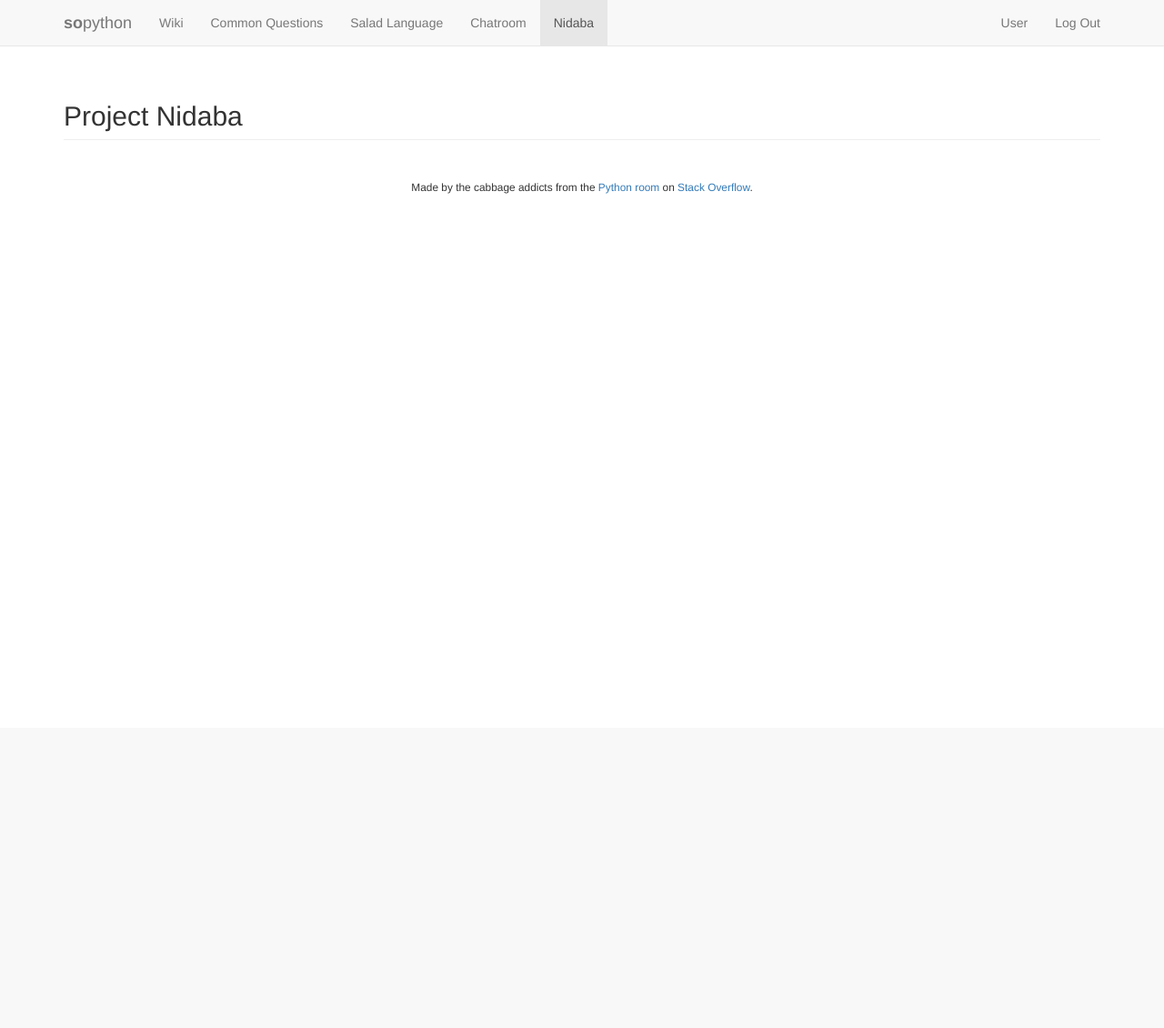
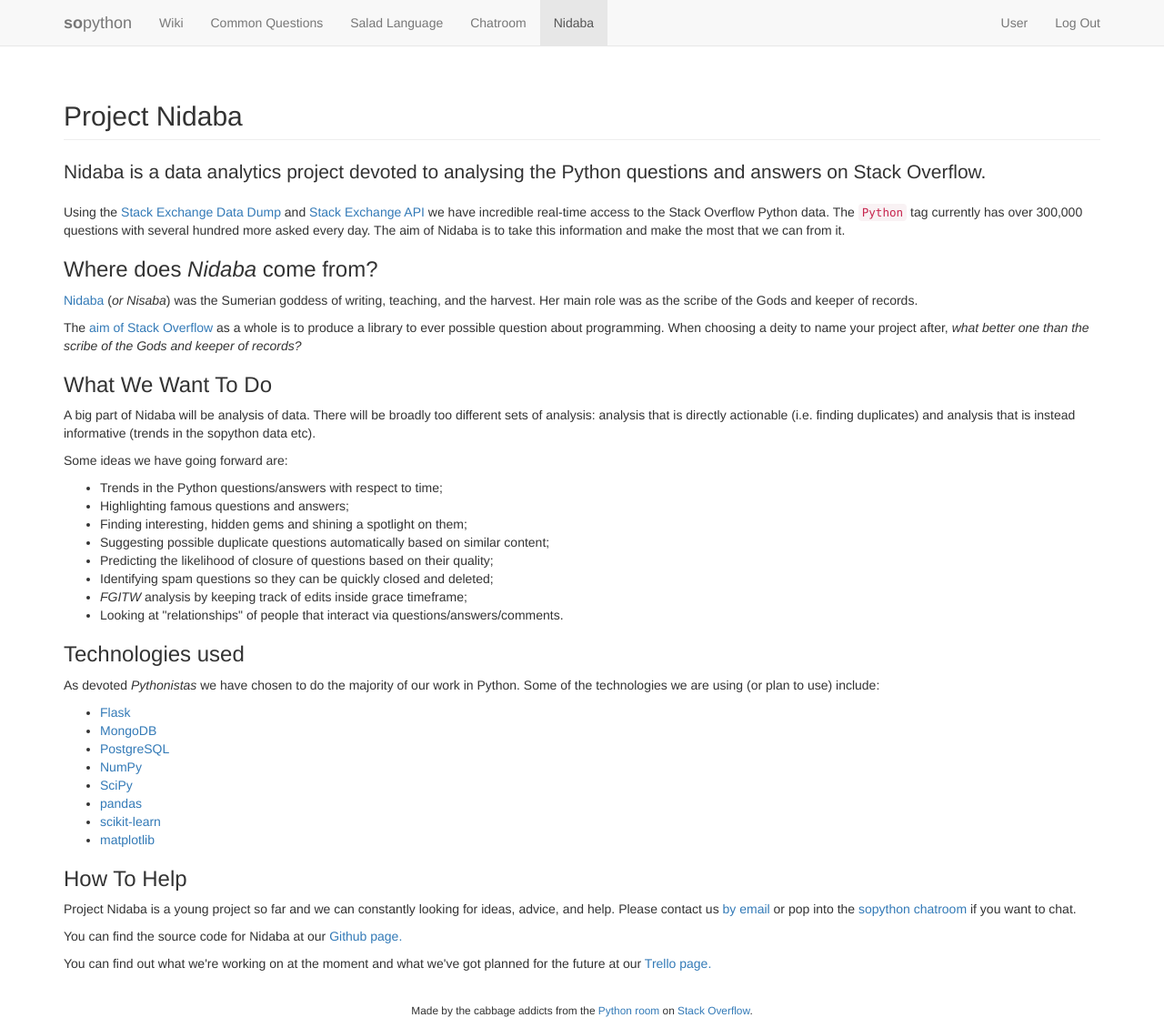
Before and after one commit to sopython/sopython-site, a Flask app: template sopy/templates/pages/nidaba.html in a window 1280 px wide. Shown: the whole page at 91% size. Before the commit the page ends 213 px from the top, so only its background shows below. Run offline with Flask 2, Linux system fonts and the light colour scheme; the template is opened without the code that fills it, so the values that code supplies are empty; parts of the project's set-up code (start-up, migrations or seed data) failed here and were passed over; some libraries are stand-ins or nearby versions.

Commit message:
Written Nidaba content

```diff
--- a/sopy/templates/pages/nidaba.html
+++ b/sopy/templates/pages/nidaba.html
@@ -7,5 +7,70 @@
 
     <h2 class="page-header">{% block title %}Project Nidaba{% endblock %}</h2>
 
+{#    <p class="lead"><em>Nidaba was the Sumerian goddess of writing and learning and the scribe of the Gods.</em></p>#}
+
+    <p class="lead">Nidaba is a data analytics project devoted to analysing the Python questions and answers on Stack Overflow.</p>
+
+    <p>Using the <a href="https://archive.org/details/stackexchange">Stack Exchange Data Dump</a> and
+       <a href="https://api.stackexchange.com/">Stack Exchange API</a> we have incredible real-time access to the Stack
+       Overflow Python data. The <code>Python</code> tag currently has over 300,000 questions with several hundred
+       more asked every day. The aim of Nidaba is to take this information and make the most that we can from it.</p>
+
+    <h3>Where does <em>Nidaba</em> come from?</h3>
+
+    <p><a href="http://en.wikipedia.org/wiki/Nidaba">Nidaba</a> (<em>or Nisaba</em>) was the Sumerian goddess of writing,
+        teaching, and the harvest. Her main role was as the scribe of the Gods and keeper of records.</p>
+
+    <p>The <a href="http://stackoverflow.com/tour">aim of Stack Overflow</a> as a whole is to produce a library to ever
+       possible question about programming. When choosing a deity to name your project after, <em>what better one than the
+        scribe of the Gods and keeper of records?</em></p>
+
+    <h3>What We Want To Do</h3>
+
+    <p>A big part of Nidaba will be analysis of data. There will be broadly too different sets of analysis: analysis that
+       is directly actionable (i.e. finding duplicates) and analysis that is instead informative
+       (trends in the sopython data etc).</p>
+
+    <p>Some ideas we have going forward are:</p>
+
+    <ul>
+        <li>Trends in the Python questions/answers with respect to time;</li>
+        <li>Highlighting famous questions and answers;</li>
+        <li>Finding interesting, hidden gems and shining a spotlight on them;</li>
+        <li>Suggesting possible duplicate questions automatically based on similar content;</li>
+        <li>Predicting the likelihood of closure of questions based on their quality;</li>
+        <li>Identifying spam questions so they can be quickly closed and deleted;</li>
+        <li><em>FGITW</em> analysis by keeping track of edits inside grace timeframe;</li>
+        <li>Looking at "relationships" of people that interact via questions/answers/comments.</li>
+    </ul>
+
+    <h3>Technologies used</h3>
+
+    <p>As devoted <em>Pythonistas</em> we have chosen to do the majority of our work in Python. Some of the technologies
+       we are using (or plan to use) include:
+
+       <ul>
+           <li><a href="http://flask.pocoo.org/">Flask</a></li>
+           <li><a href="http://www.mongodb.org/">MongoDB</a></li>
+           <li><a href="http://www.postgresql.org/">PostgreSQL</a></li>
+           <li><a href="http://www.numpy.org/">NumPy</a></li>
+           <li><a href="http://www.scipy.org/">SciPy</a></li>
+           <li><a href="http://pandas.pydata.org/">pandas</a></li>
+           <li><a href="http://scikit-learn.org/stable/">scikit-learn</a></li>
+           <li><a href="http://matplotlib.org/">matplotlib</a></li>
+       </ul>
+    </p>
+
+    <h3>How To Help</h3>
+
+    <p>Project Nidaba is a young project so far and we can constantly looking for ideas, advice, and help. Please contact
+       us <a href="mailto:ffisegydd@sopython.com">by email</a> or pop into the
+       <a href="http://chat.stackoverflow.com/rooms/6/python">sopython chatroom</a> if you want to chat.
+
+    <p>You can find the source code for Nidaba at our <a href="https://github.com/sopython/nidaba">Github page.</a></p>
+
+    <p>You can find out what we're working on at the moment and what we've got planned for the future at our
+        <a href="https://trello.com/b/0eQHsdhY/project-nidaba">Trello page.</a></p>
+
     </div></div>
 {% endblock %}
```
